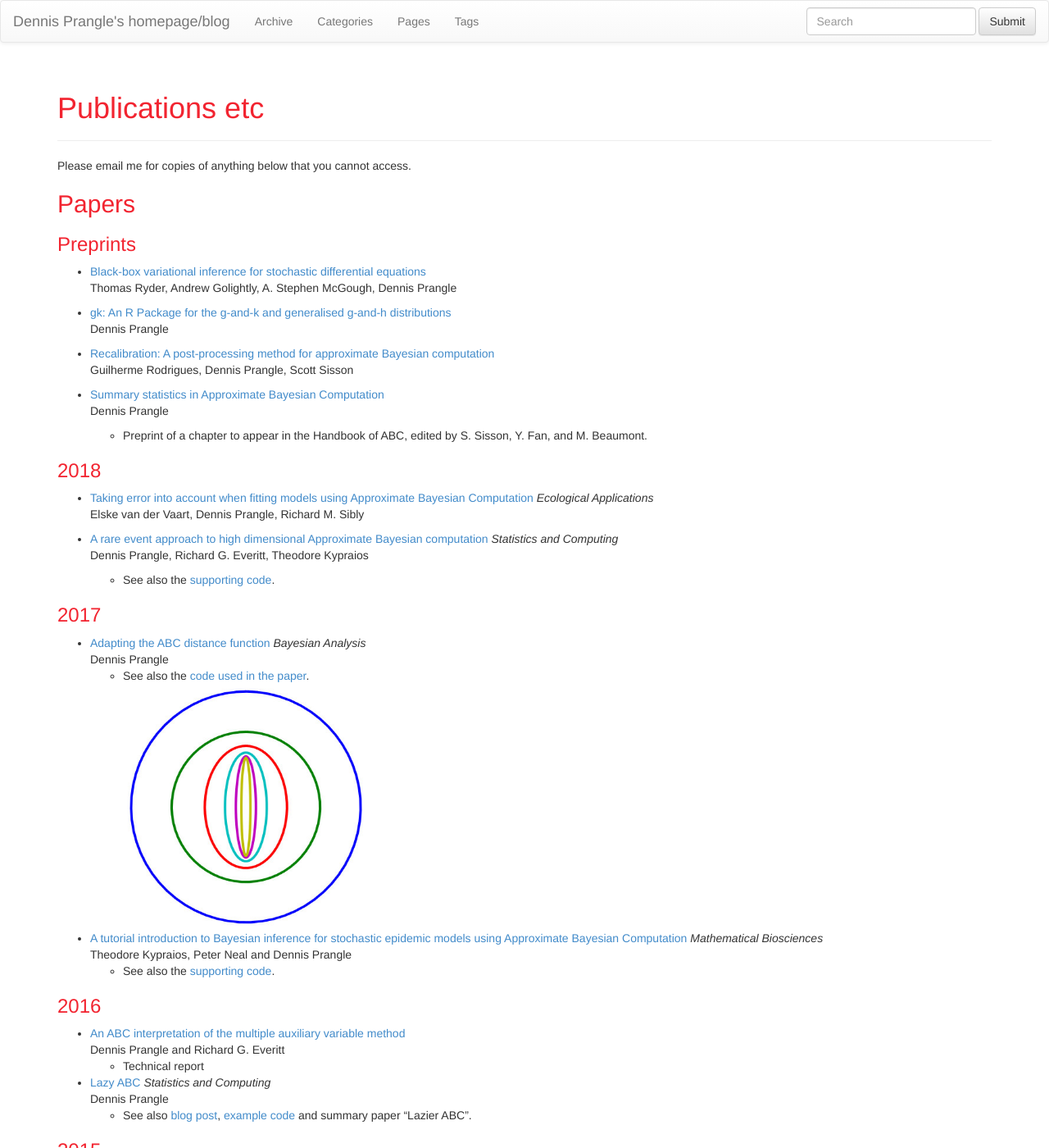
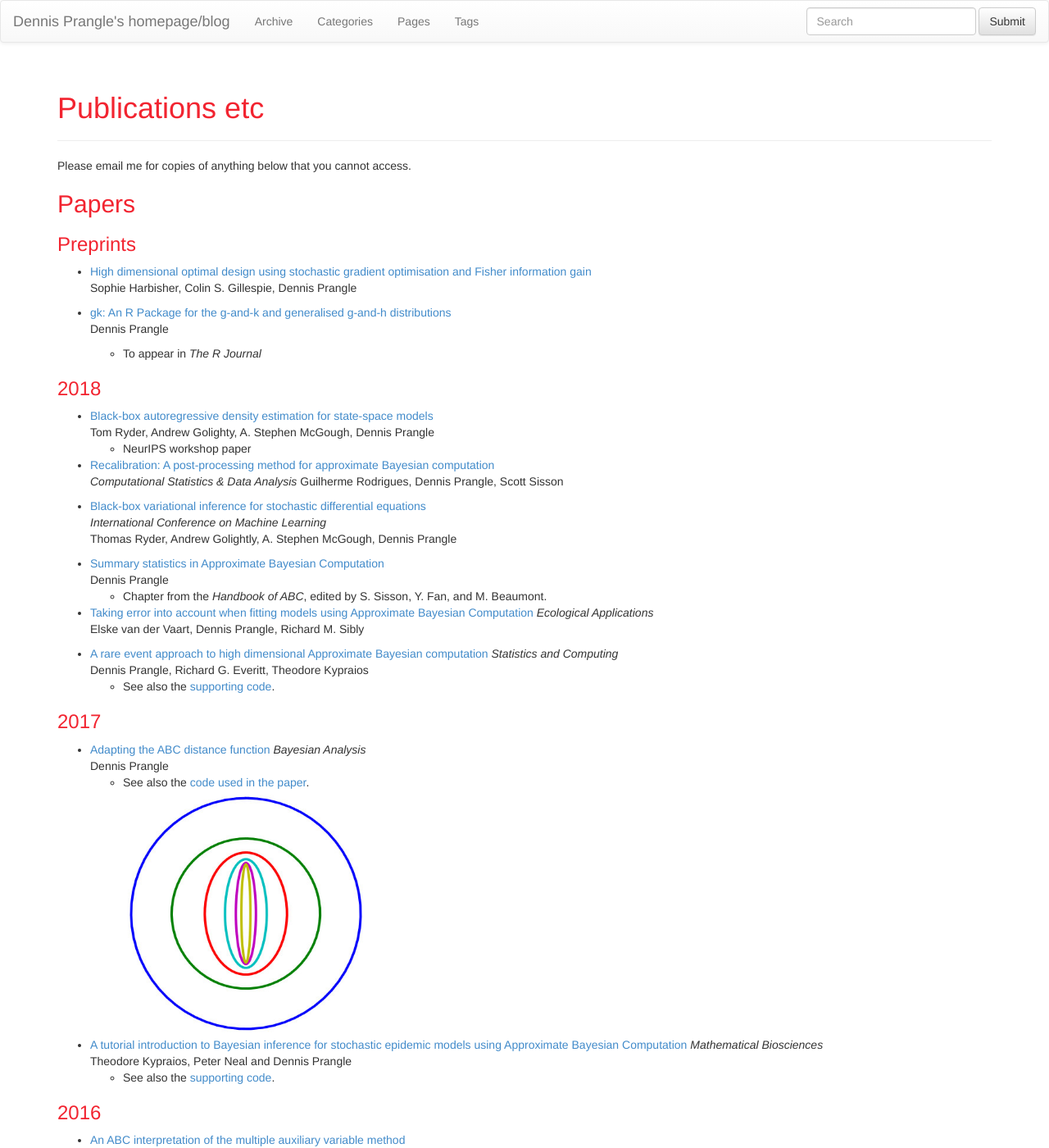
Before and after one commit to dennisprangle/dennisprangle.github.io, a Jekyll site: the page built from pub.md, in a window 1280 px wide and 1400 px high. Shown: the whole window at 82% size. Built offline with Jekyll 4.4.1, drawn with Linux system fonts in a browser that asks for light colours; nearby versions of some CDN libraries; some of the changed text lies outside the part shown.

Commit message:
Update publications

```diff
--- a/pub.md
+++ b/pub.md
@@ -12,20 +12,30 @@ Papers
 
 ### Preprints
 
-- [Black-box variational inference for stochastic differential equations](https://arxiv.org/abs/1802.03335)
-Thomas Ryder, Andrew Golightly, A. Stephen McGough, Dennis Prangle
+- [High dimensional optimal design using stochastic gradient optimisation and Fisher information gain](https://arxiv.org/abs/1904.05703)
+Sophie Harbisher, Colin S. Gillespie, Dennis Prangle
 
 - [gk: An R Package for the g-and-k and generalised g-and-h distributions](http://arxiv.org/abs/1706.06889)
 Dennis Prangle
+  - To appear in *The R Journal*
 
-- [Recalibration: A post-processing method for approximate Bayesian computation](http://arxiv.org/abs/1704.06374)
+### 2018
+
+- [Black-box autoregressive density estimation for state-space models](https://arxiv.org/abs/1811.08337)
+Tom Ryder, Andrew Golighty, A. Stephen McGough, Dennis Prangle
+   - NeurIPS workshop paper
+
+- [Recalibration: A post-processing method for approximate Bayesian computation](https://www.sciencedirect.com/science/article/pii/S0167947318300859)
+*Computational Statistics & Data Analysis*
 Guilherme Rodrigues, Dennis Prangle, Scott Sisson
+
+- [Black-box variational inference for stochastic differential equations](https://arxiv.org/abs/1802.03335)
+*International Conference on Machine Learning*
+Thomas Ryder, Andrew Golightly, A. Stephen McGough, Dennis Prangle
 
 - [Summary statistics in Approximate Bayesian Computation](http://arxiv.org/abs/1512.05633)
 Dennis Prangle
-  - Preprint of a chapter to appear in the Handbook of ABC, edited by S. Sisson, Y. Fan, and M. Beaumont.
-
-### 2018
+  - Chapter from the *Handbook of ABC*, edited by S. Sisson, Y. Fan, and M. Beaumont.
 
 - [Taking error into account when fitting models using Approximate Bayesian Computation](http://onlinelibrary.wiley.com/doi/10.1002/eap.1656/full) *Ecological Applications*
 Elske van der Vaart, Dennis Prangle, Richard M. Sibly
@@ -68,7 +78,7 @@ Ceri G. Falys and Dennis Prangle
 
 ### 2014
 
-- [Lazier ABC](https://www.dropbox.com/s/b3d6d2vkgpzq8ze/lazier.pdf) Contributed NIPS workshop paper
+- [Lazier ABC](https://www.dropbox.com/s/b3d6d2vkgpzq8ze/lazier.pdf) Contributed NeurIPS workshop paper
 Dennis Prangle
   - Short 5 page paper summarising "Lazy ABC" plus some extensions.
   - This link is slightly more up to date than the arXiv version.
```
